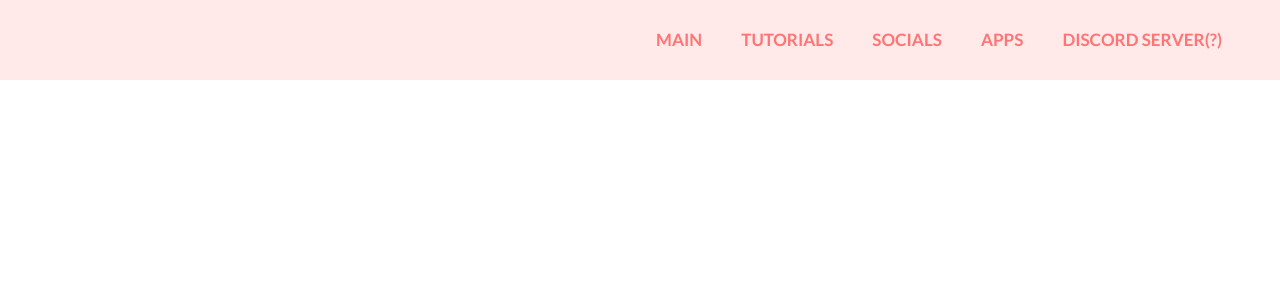
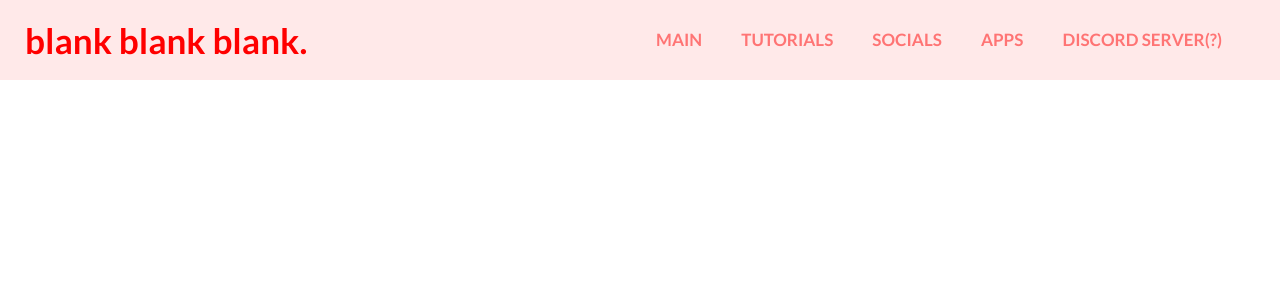
Before and after one commit to XMASTEr1432/XMASTEr1432.github.io, a Jekyll site: the page blank.html, which Jekyll copies as it is, in a window 1280 px wide. Shown: the top 300 px of the page. Built offline with Jekyll 4.4.1, drawn with Linux system fonts in a browser that asks for light colours; nearby versions of some CDN libraries.

Commit message:
change the look of the site
it looks better on phones (at least the logo does)

```diff
--- a/blank.html
+++ b/blank.html
@@ -17,7 +17,7 @@
             <label for="check" class="checkbtn">
                 <i class="fas fa-bars"></i>
             </label>
-            <label class="logo"></label>
+            <label class="logo">blank blank blank.</label>
             <ul>
                 <li><a href="index.html">Main</a></li>
                 <li><a href="tutorials.html">Tutorials</a></li>
--- a/storyends.html
+++ b/storyends.html
@@ -65,7 +65,7 @@
 <br>
 <p style="color:green">Oh so you want to see how it works? If yes click</p>
 <h3>
-<a href="https://xmaster1432.github.io/html.html">
+<a href="https://ilysomuch.com/html.html">
 <p style="color:green">here.</p>
 </a>
 </h3>
--- a/style.css
+++ b/style.css
@@ -12,6 +12,13 @@ body{
 p{
     margin: 5px 20px;
     font-size: 20px;
+}
+
+q{
+  margin: 5px 20px;
+  font-size: 20px;
+  color:rgb(189, 132, 140);
+  background-color: rgba(252, 188, 197, 0.219);
 }
 
 img{
@@ -74,9 +81,34 @@ header {
     color: red;
     font-size: 35px;
     line-height: 80px;
-    margin-left: 40px;
+    margin-left: 25px;
     font-weight: 700;
   }
+
+  @media screen and (min-width: 601px) {
+    nav label.logo {
+      -webkit-transition: .5s;
+      transition: .5s;
+      color: red;
+      font-size: 35px;
+      line-height: 80px;
+      margin-left: 25px;
+      font-weight: 700;
+    }
+  }
+
+  @media screen and (max-width: 600px) {
+    nav label.logo {
+      -webkit-transition: .5s;
+      transition: .5s;
+      color: red;
+      font-size: 8vw;
+      line-height: 80px;
+      margin-left: 25px;
+      font-weight: 700;
+    }
+  }
+
 
   nav ul {
     float: right;
```
